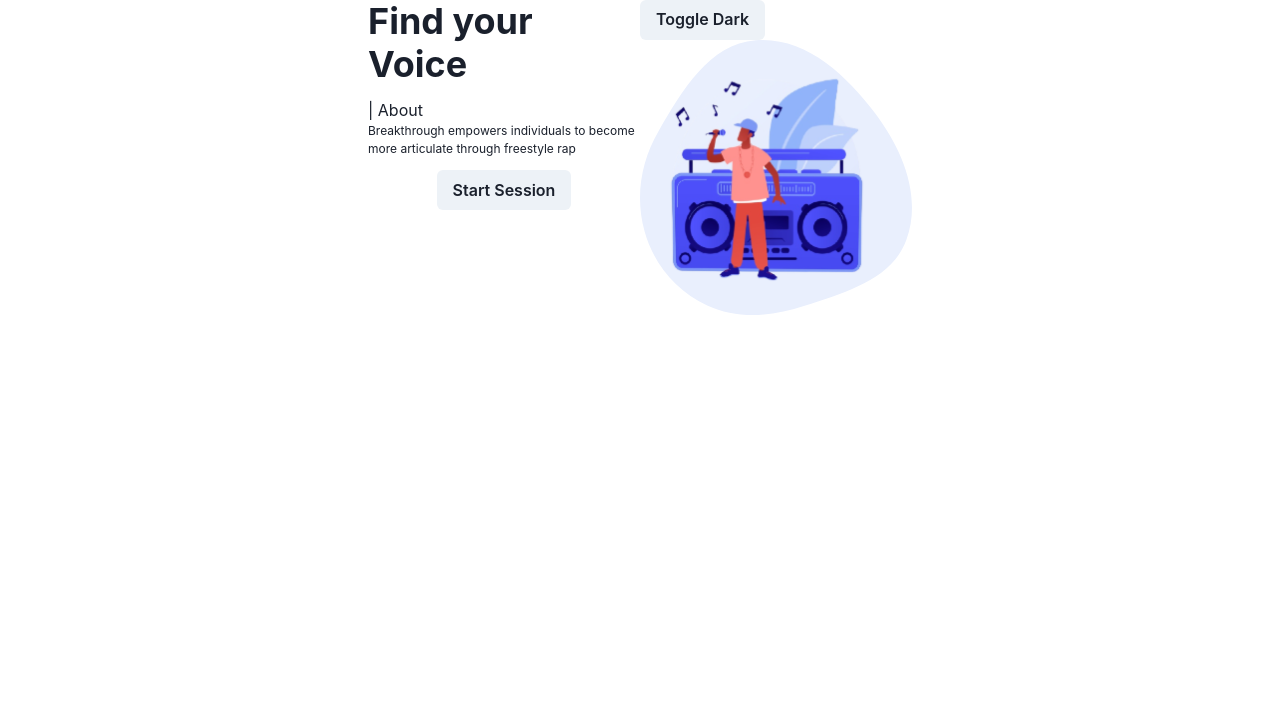
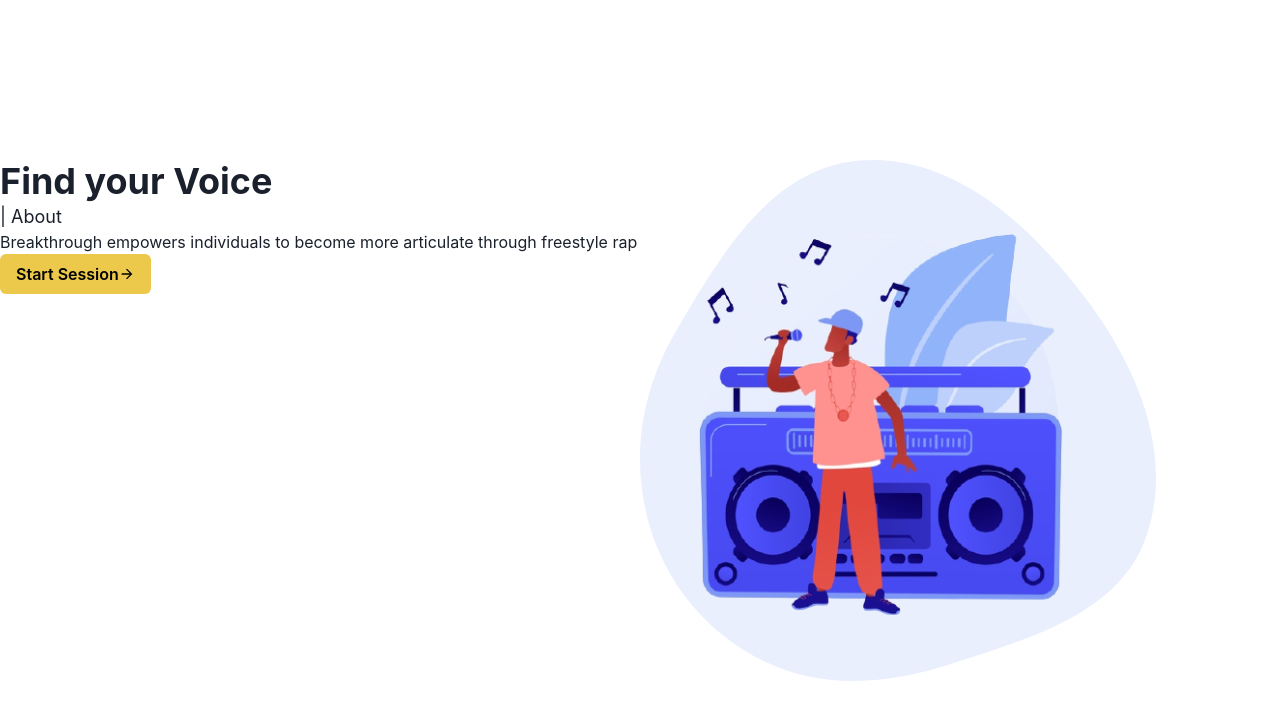
Before and after one commit to eden-chan/Breakthrough, a Next.js app: page / in a window 1280 px wide. Shown: the top 720 px of the page. Built offline with nearby package versions, Linux system fonts and the light colour scheme.

Commit message:
Add chakra icons to landing page

```diff
--- a/package.json
+++ b/package.json
@@ -11,6 +11,7 @@
     "lint": "next lint"
   },
   "dependencies": {
+    "@chakra-ui/icons": "^1.0.14",
     "@chakra-ui/react": "^1.6.4",
     "@emotion/react": "^11.4.0",
     "@emotion/styled": "^11.3.0",
--- a/pages/index.tsx
+++ b/pages/index.tsx
@@ -11,6 +11,8 @@
   Heading,
   Text, Flex,
 } from "@chakra-ui/react";
+import { ArrowForwardIcon } from '@chakra-ui/icons'
+
 
 import Image from 'next/image'
 import singer from '../public/singer.svg';
@@ -21,33 +23,35 @@
   const { colorMode, toggleColorMode } = useColorMode();
 
   return (
-    <Container maxW="xl">
     <Grid templateColumns="repeat(2, 1fr)">
+      <GridItem colSpan={2}>
+        {/* Nav Bar */}
+        <Box w="100%" h='20vh' />
+      </GridItem>
       <GridItem>
-          <VStack spacing="12px">
+        {/* Main Section */}
+        <Box h='60vh'>
           <Box>
-              <Heading as="h1" size="xl">
+            <Heading as="h1" >
               Find your Voice
             </Heading>
           </Box>
           <Box>
-              <Text fontSize="md"> | About </Text>
-              <Text fontSize="xs"> Breakthrough empowers individuals to become more articulate through freestyle rap  </Text>
+            <Text fontSize="lg"> | About </Text>
+            <Text fontSize="md"> Breakthrough empowers individuals to become more articulate through freestyle rap  </Text>
           </Box>
           <Link href="/trainer" passHref>
-              <Button>
-                Start Session
-              </Button>
+            <Button colorScheme='yellow'>Start Session <ArrowForwardIcon /></Button>
           </Link>
-          </VStack>
+        </Box>
       </GridItem>
       <GridItem>
-          <Button onClick={toggleColorMode}>
-            Toggle {colorMode === "light" ? "Dark" : "Light"}
-          </Button>
         <Image src={rapper} alt="Singer" />
       </GridItem>
+      <GridItem colSpan={2}>
+        {/* Footer */}
+        <Box h='20vh'></Box>
+      </GridItem>
     </Grid>
-    </Container>
   );
 }
```
Also changed, not shown: 1 other file (tests, documents, lock files or other folders). Lines whose indentation alone changed are shown as unchanged.
